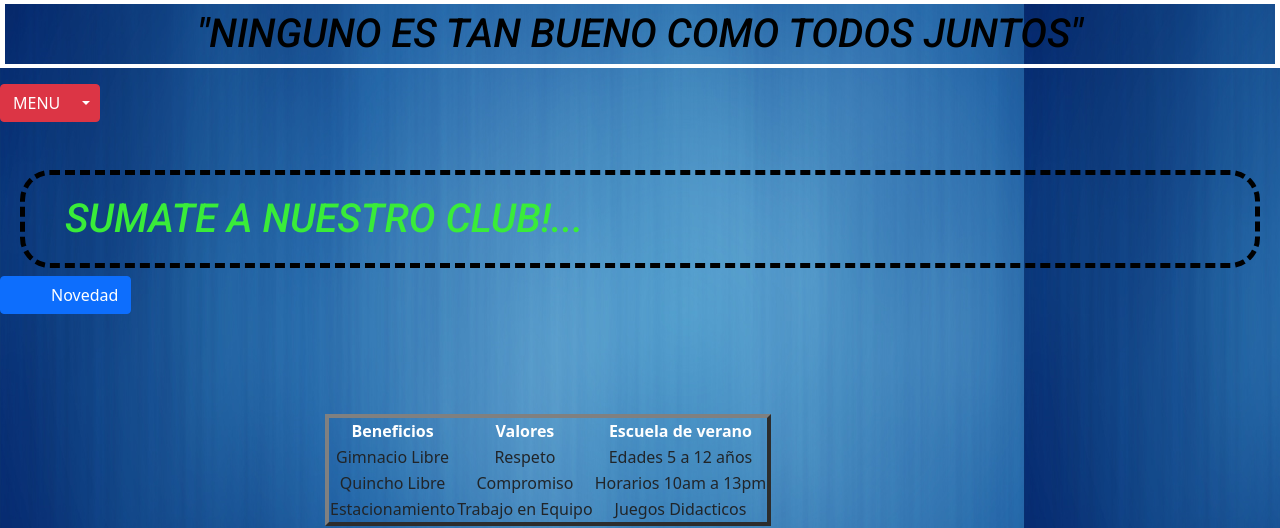
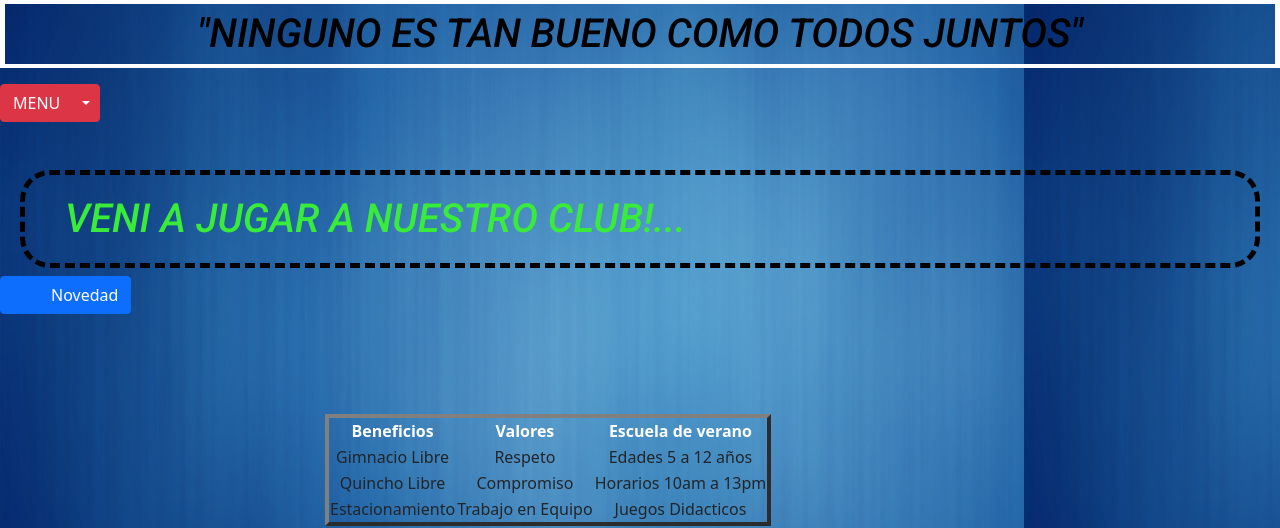
Before and after one commit to JereGimenez/cordoba-rugby-club-proyecto-final, a plain HTML site: page index.html in a window 1280 px wide. Shown: the top 528 px of the page. Drawn offline with nearby package versions, Linux system fonts and the light colour scheme.

Commit message:
cambio en h1

```diff
--- a/index.html
+++ b/index.html
@@ -52,7 +52,7 @@
 
     <!--seccion uno-->
 
-        <h1>SUMATE A NUESTRO CLUB!...</h1>
+        <h1>VENI A JUGAR A NUESTRO CLUB!...</h1>
 
         <!-- MODAL O CUADRO DE DIÁLOGO  -->
       <button type="button" class="btn btn-primary" data-toggle="modal" data-target="#myModal" style="  top:0px; position: sticky; padding-left: 50px; margin-left: 0px;">
```
